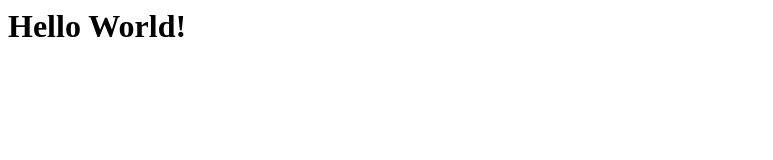
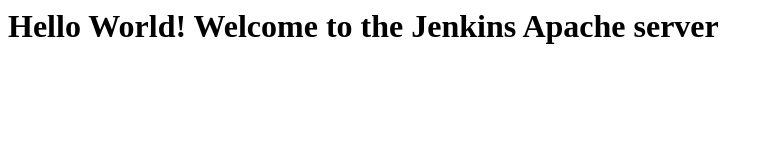
Before and after one commit to TanviJhaloya/Jenkins-test-repo, a plain HTML site: page index.html in a window 1280 px wide. Shown: the whole page, without its empty margins (0-773 px from the left). Drawn offline with Linux system fonts and the light colour scheme.

Commit message:
Update index.html

```diff
--- a/index.html
+++ b/index.html
@@ -1 +1 @@
-<h1> Hello World! </h1>
+<h1> Hello World! Welcome to the Jenkins Apache server </h1>
```
